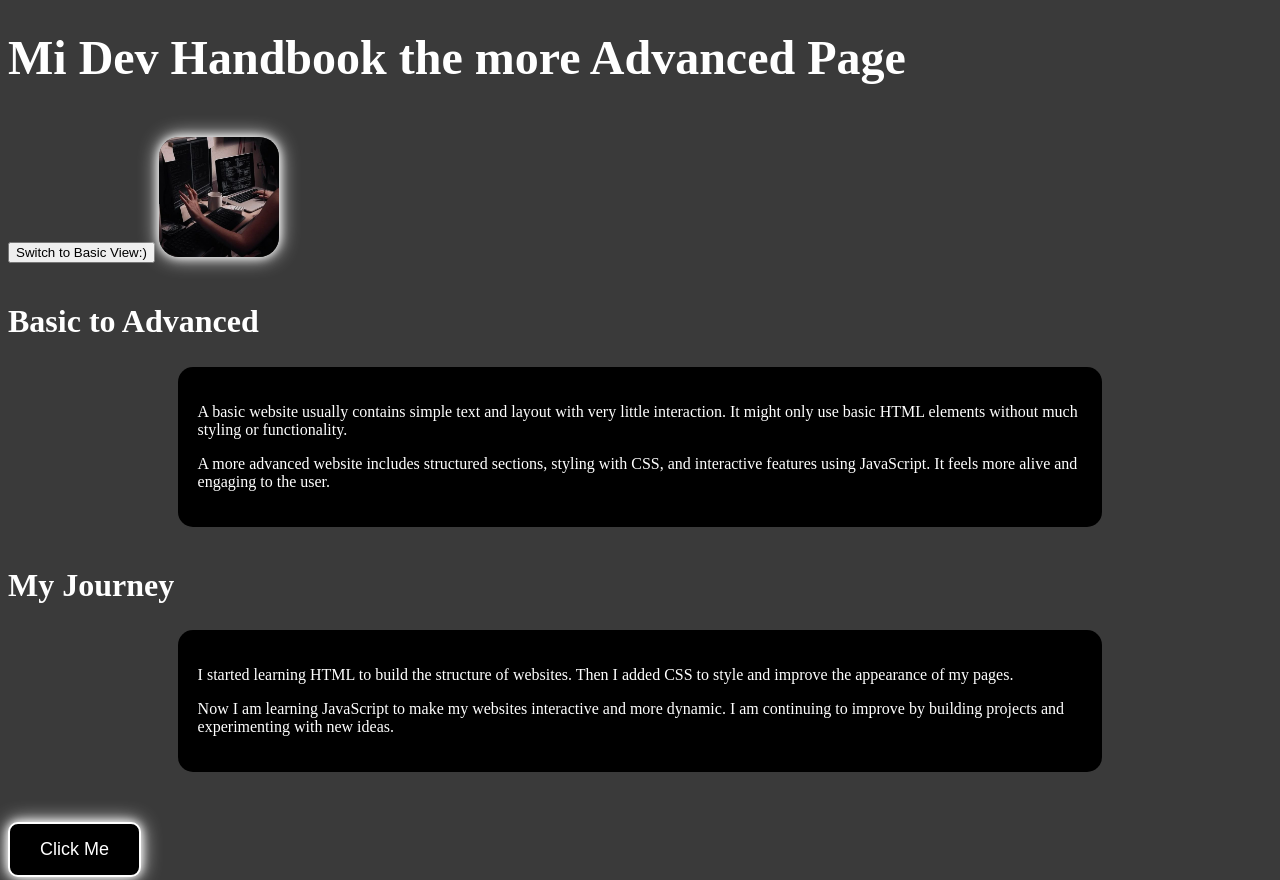
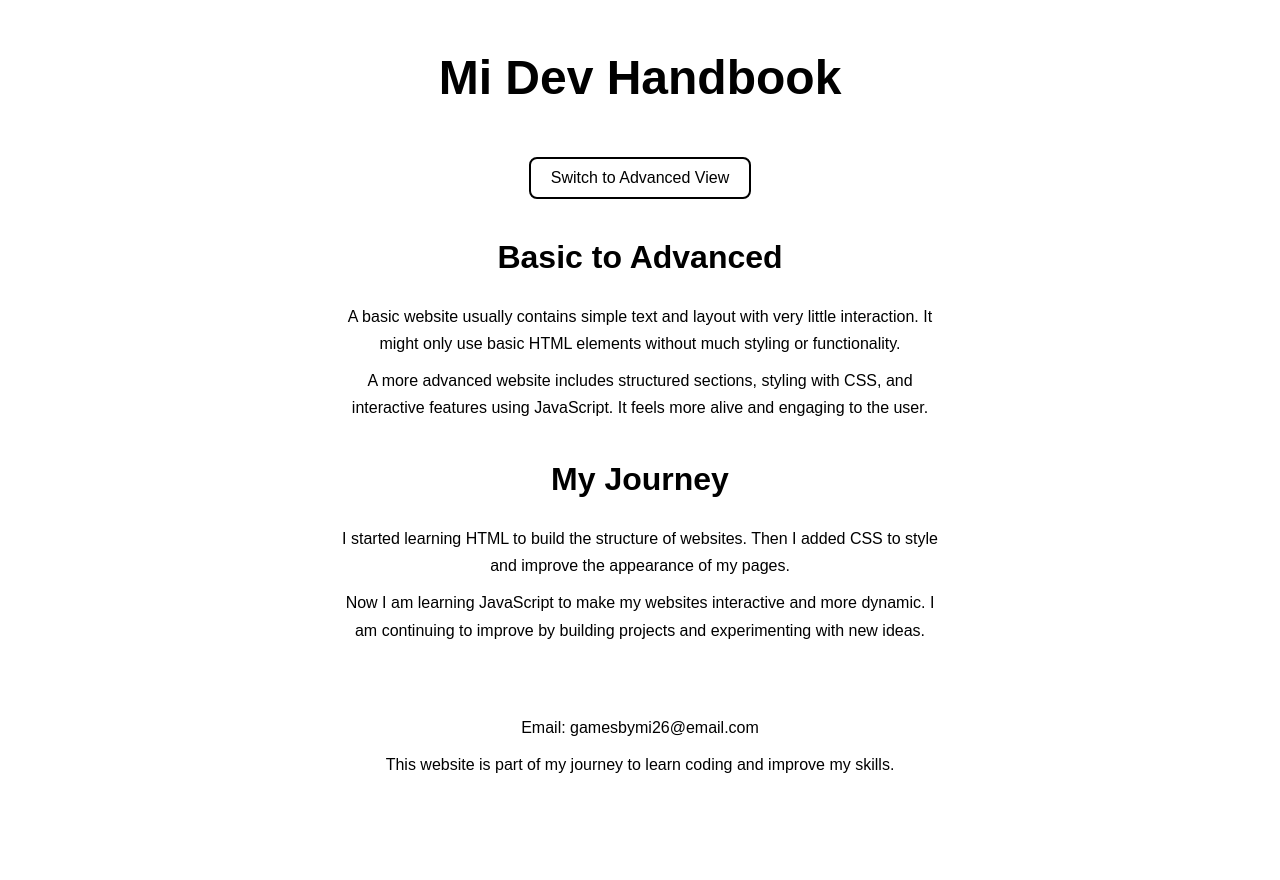
Before and after one commit to migameshub/advancedwebsitemidevhandbook, a plain HTML site: page index.html in a window 1280 px wide. Shown: the top 880 px of the page. After the commit the page ends 828 px from the top, so only its background shows below. Drawn offline with Linux system fonts and the light colour scheme.

Commit message:
Refactor index.html for improved structure and style

```diff
--- a/index.html
+++ b/index.html
@@ -1,17 +1,18 @@
 <!DOCTYPE html>
 <html>
 <head>
-  <title>The more Advanced Page</title>
+  <title>Mi Dev Handbook</title>
+  <style>
 
-  <style>
+    /* BASE / BASIC STYLES */
     body {
-       background: #3a3a3a; /* BASIC */
-       color: white;
+      background: #ffffff;
+      color: #000000;
+      font-family: Arial, sans-serif;
+      text-align: center;
       transition: all 0.5s ease;
-    }
-
-    body.advanced {
-       background: #1f1f1f; /* ADVANCED (darker) */
+      margin: 0;
+      padding: 20px;
     }
 
     h1 {
@@ -26,67 +27,101 @@
       margin-top: 40px;
     }
 
-    .box {
-      background: black;
-      margin: 20px auto;
-      padding: 20px;
-      border-radius: 15px;
-      width: 70%;
-    }
-
-    img {
-      width: 150px;
-      margin-top: 20px;
-      border-radius: 10px;
+    p {
+      font-size: 16px;
+      line-height: 1.7;
+      max-width: 600px;
+      margin: 10px auto;
     }
 
     footer {
       margin-top: 40px;
       padding: 20px;
-      background: #111;
-      border-top: 2px solid #444;
     }
 
-.glow-btn {
-  Background: black;
-  Color: white;
-  Padding: 15px 30px;
-  Border: 2px solid white;
-  Border-radius: 10px;
-  Font-size: 18px;
-  Cursor: pointer;
-  Margin-top: 30px;
-
-  /* Glow effect */
-  Box-shadow: 0 0 10px white, 0 0 20px white;
-
-  Transition: 0.3s;
+    /* TOGGLE BUTTON - always visible */
+    .toggle-btn {
+      background: none;
+      border: 2px solid black;
+      color: black;
+      padding: 10px 20px;
+      font-size: 16px;
+      cursor: pointer;
+      border-radius: 8px;
+      margin-top: 20px;
+      transition: all 0.3s ease;
     }
 
-.glow-btn:hover {
-  Box-shadow: 0 0 20px white, 0 0 40px white;
-  Transform: scale(1.1);
+    /* ELEMENTS HIDDEN ON BASIC VIEW */
+    .advanced-only {
+      display: none;
     }
 
-img {
-    width: 120px;
-    margin-top: 20px;
-    border-radius: 20px;
+    /* CLICK ME BUTTON - hidden on basic */
+    .glow-btn {
+      display: none;
+    }
+
+    /* ── ADVANCED STYLES ── */
+    body.advanced {
+      background: #1f1f1f;
+      color: white;
+    }
+
+    body.advanced .toggle-btn {
+      border: 2px solid white;
+      color: white;
       box-shadow: 0 0 10px white, 0 0 20px white;
     }
 
-    .toggle-text {
-      backgrround: none;
-      border: none;
-      color: white;
-      cursor: pointer;
-      font-size: 16px;
-      text-decoration: underline;
+    body.advanced .toggle-btn:hover {
+      box-shadow: 0 0 20px white, 0 0 40px white;
+      transform: scale(1.05);
     }
 
+    body.advanced .box {
+      background: #2a2a2a;
+      border: 1px solid #444;
+      border-radius: 15px;
+      padding: 20px;
+      width: 70%;
+      margin: 20px auto;
+    }
+
+    body.advanced .advanced-only {
+      display: block;
+    }
+
+    body.advanced .glow-btn {
+      display: inline-block;
+      background: black;
+      color: white;
+      padding: 15px 30px;
+      border: 2px solid white;
+      border-radius: 10px;
+      font-size: 18px;
+      cursor: pointer;
+      margin-top: 30px;
+      box-shadow: 0 0 10px white, 0 0 20px white;
+      transition: 0.3s;
+    }
+
+    body.advanced .glow-btn:hover {
+      box-shadow: 0 0 20px white, 0 0 40px white;
+      transform: scale(1.1);
+    }
+
+    body.advanced img {
+      box-shadow: 0 0 10px white, 0 0 20px white;
+    }
+
+    /* SWAP TRANSITIONS */
     #logo {
       position: relative;
       transition: transform 0.5s ease;
+      width: 120px;
+      border-radius: 20px;
+      margin-top: 20px;
     }
 
     #switchBtn {
@@ -95,46 +130,60 @@ img {
     }
 
   </style>
-
 </head>
-
 <body>
 
   <!-- TITLE -->
-  <h1>Mi Dev Handbook the more Advanced Page</h1>
-  <button id="switchBtn" onclick="toggleStyle()" style="cursor:pointer;">  Switch to Basic View:) </button>
+  <h1>Mi Dev Handbook</h1>
 
-  <!-- IMAGE / LOGO -->
-  <img id="logo" src="logo.png">
+  <!-- SWITCH BUTTON -->
+  <button id="switchBtn" class="toggle-btn" onclick="toggleView()">Switch to Advanced View</button>
+
+  <!-- LOGO - advanced only -->
+  <div class="advanced-only">
+    <img id="logo" src="logo.png" alt="Mi Dev Handbook Logo">
+  </div>
 
   <!-- SECTION 1 -->
   <h2>Basic to Advanced</h2>
-  <div class="box">
-    <p>
-      A basic website usually contains simple text and layout with very little interaction.
-      It might only use basic HTML elements without much styling or functionality.
-    </p>
-    <p>
-      A more advanced website includes structured sections, styling with CSS, and interactive
-      features using JavaScript. It feels more alive and engaging to the user.
-    </p>
+
+  <!-- BASIC TEXT -->
+  <div id="basicText1">
+    <p>A basic website usually contains simple text and layout with very little interaction.
+    It might only use basic HTML elements without much styling or functionality.</p>
+    <p>A more advanced website includes structured sections, styling with CSS, and interactive
+    features using JavaScript. It feels more alive and engaging to the user.</p>
+  </div>
+
+  <!-- ADVANCED BOX -->
+  <div class="box advanced-only">
+    <p>A basic website usually contains simple text and layout with very little interaction.
+    It might only use basic HTML elements without much styling or functionality.</p>
+    <p>A more advanced website includes structured sections, styling with CSS, and interactive
+    features using JavaScript. It feels more alive and engaging to the user.</p>
   </div>
 
   <!-- SECTION 2 -->
   <h2>My Journey</h2>
-  <div class="box">
-    <p>
-      I started learning HTML to build the structure of websites. Then I added CSS to style
-      and improve the appearance of my pages.
-    </p>
-    <p>
-      Now I am learning JavaScript to make my websites interactive and more dynamic. I am
-      continuing to improve by building projects and experimenting with new ideas.
-    </p>
+
+  <!-- BASIC TEXT -->
+  <div id="basicText2">
+    <p>I started learning HTML to build the structure of websites. Then I added CSS to style
+    and improve the appearance of my pages.</p>
+    <p>Now I am learning JavaScript to make my websites interactive and more dynamic. I am
+    continuing to improve by building projects and experimenting with new ideas.</p>
   </div>
 
+  <!-- ADVANCED BOX -->
+  <div class="box advanced-only">
+    <p>I started learning HTML to build the structure of websites. Then I added CSS to style
+    and improve the appearance of my pages.</p>
+    <p>Now I am learning JavaScript to make my websites interactive and more dynamic. I am
+    continuing to improve by building projects and experimenting with new ideas.</p>
+  </div>
+
+  <!-- CLICK ME BUTTON - advanced only -->
   <button onclick="runJS()" class="glow-btn">Click Me</button>
-
   <p id="jsText"></p>
 
   <!-- FOOTER -->
@@ -142,15 +191,40 @@ img {
     <p>Email: gamesbymi26@email.com</p>
     <p>This website is part of my journey to learn coding and improve my skills.</p>
   </footer>
+
   <script>
+    let isAdvanced = false;
+    let swapped = false;
+
+    function toggleView() {
+      isAdvanced = !isAdvanced;
+      let btn = document.getElementById('switchBtn');
+      let logo = document.getElementById('logo');
+
+      document.body.classList.toggle('advanced');
+
+      // Hide basic text, show advanced boxes
+      document.getElementById('basicText1').style.display = isAdvanced ? 'none' : 'block';
+      document.getElementById('basicText2').style.display = isAdvanced ? 'none' : 'block';
+
+      // Update button text
+      btn.innerText = isAdvanced ? 'Switch to Basic View' : 'Switch to Advanced View';
+
+      // Swap button and logo positions
+      if (isAdvanced) {
+        btn.style.transform = 'translateY(80px)';
+        logo.style.transform = 'translateY(-80px)';
+      } else {
+        btn.style.transform = 'translateY(0)';
+        logo.style.transform = 'translateY(0)';
+        document.getElementById('jsText').innerText = '';
+      }
+    }
+
     function runJS() {
       document.getElementById("jsText").innerText = "This is the JavaScript! 😎";
     }
+  </script>
 
-function toggleStyle() {
-    document.body.classList.toggle("advanced");
-}
-
-</script>
 </body>
 </html>
```
Lines whose indentation alone changed are shown as unchanged.
